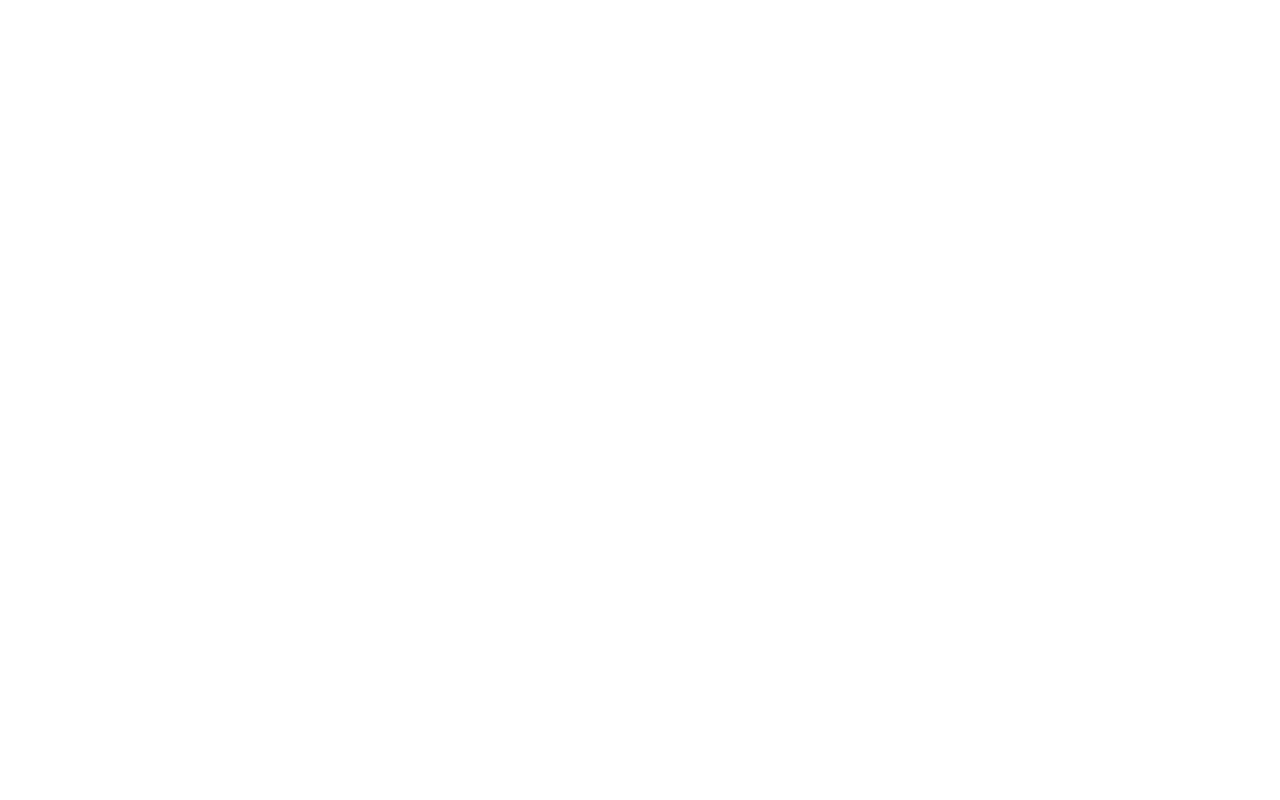
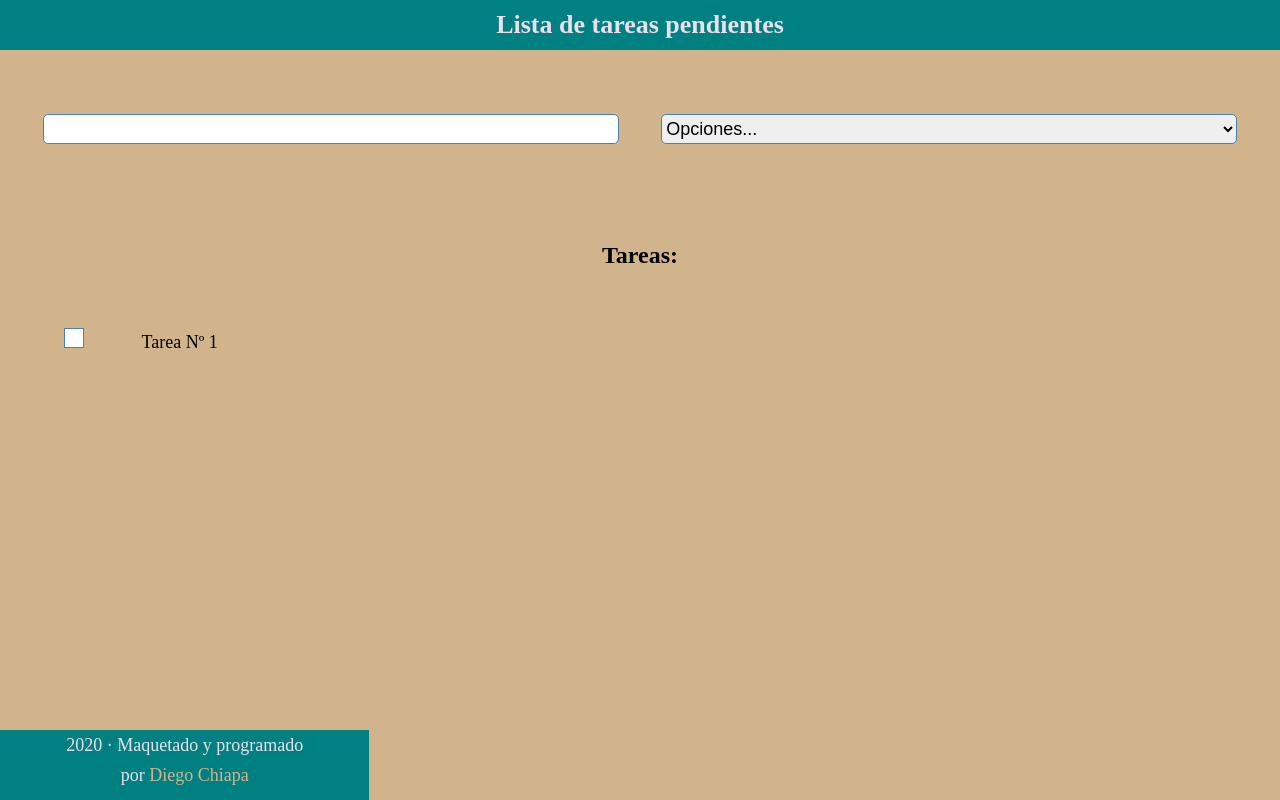
Before and after one commit to dchiapa/queHacerApp, a plain HTML site: page index.html in a window 1280 px wide. Drawn offline with Linux system fonts and the light colour scheme.

Commit message:
estilos básicos 1

```diff
--- a/css/style.css
+++ b/css/style.css
@@ -1,5 +1,112 @@
+/*          Pantallas hasta a 500px          */
 *{
   box-sizing: border-box;
+  font-size: 18px;
+  font-weight: normal;
   margin: 0;
   padding: 0;
 }
+body{
+    background-color: #d2b48c;
+}
+/*          Textos Generales          */
+h1,
+h2{
+  font-size: 26px;
+  font-weight: 800;
+  text-align: center;
+  width: 100%;
+}
+h2{
+  font-size: 24px;
+}
+span{
+  display: block;
+  width: 70%;
+}
+a{
+  color: #d2b48c;
+  text-decoration: none;
+}
+/*          Textos Generales          */
+/*          Header y Footer          */
+header,
+footer{
+  background-color: #008080;
+  color: #ecdfec;
+  display: flex;
+  justify-content: center;
+
+}
+header{
+  height: 50px;
+  line-height: 50px;
+}
+footer{
+  height: 70px;
+  line-height: 30px;
+  position: absolute;
+  bottom: 0;
+}
+footer span{
+  text-align: center;
+}
+footer a:hover{
+  border: 1px solid #d2b48c;
+  border-radius: 5px;
+  padding: 5px;
+  font-weight: 600;
+}
+/*          Header y Footer          */
+/*          Main          */
+main{
+  display: flex;
+  flex-wrap: wrap;
+  justify-content: center;
+  width: 100%;
+}
+section{
+  padding: 5%;
+  width: 100%;
+}
+section:first-of-type{
+  display: flex;
+  height: 70px;
+  justify-content: space-evenly;
+  padding: 5% 0;
+  width: 100%;
+}
+input[type='text'], select{
+  border: 1px solid #4682b4;
+  border-radius: 5px;
+  height: 30px;
+  width: 45%;
+}
+ul{
+  margin-top: 5%;
+}
+li{
+  list-style: none;
+  line-height: 30px;
+}
+.check{
+  background-color: #ffffff;
+  border: 1px solid #4682b4;
+  display: inline-block;
+  height: 20px;
+  width: 20px;
+  margin-right: 5%;
+}
+/*          Main          */
+/*          Pantallas mayores a 500px          */
+@media (min-width:500px){
+
+}
+/*          Pantallas mayores a 750px          */
+@media (min-width:750px){
+
+}
+/*          Pantallas mayores a 1000px          */
+@media (min-width:1000px){
+
+}
--- a/index.html
+++ b/index.html
@@ -9,6 +9,29 @@
 </head>
 
 <body>
+  <header>
+    <h1>Lista de tareas pendientes</h1>
+  </header>
+  <main>
+    <section>
+      <input type="text">
+      <select>
+        <option value="" selected>Opciones...</option>
+        <option value="">En proceso</option>
+        <option value="">Finalizar</option>
+        <option value="">Pendiente</option>
+      </select>
+    </section>
+    <section>
+      <h2>Tareas:</h2>
+      <ul>
+        <li><span class="check"></span>Tarea Nº 1</li>
+      </ul>
+    </section>
+  </main>
+  <footer>
+    <span>2020 · Maquetado y programado por <a href="https://diegochiapa.com.ar" target="_blank">Diego Chiapa</a></span>
+  </footer>
   <script src="js/app.js"></script>
 </body>
 
```
